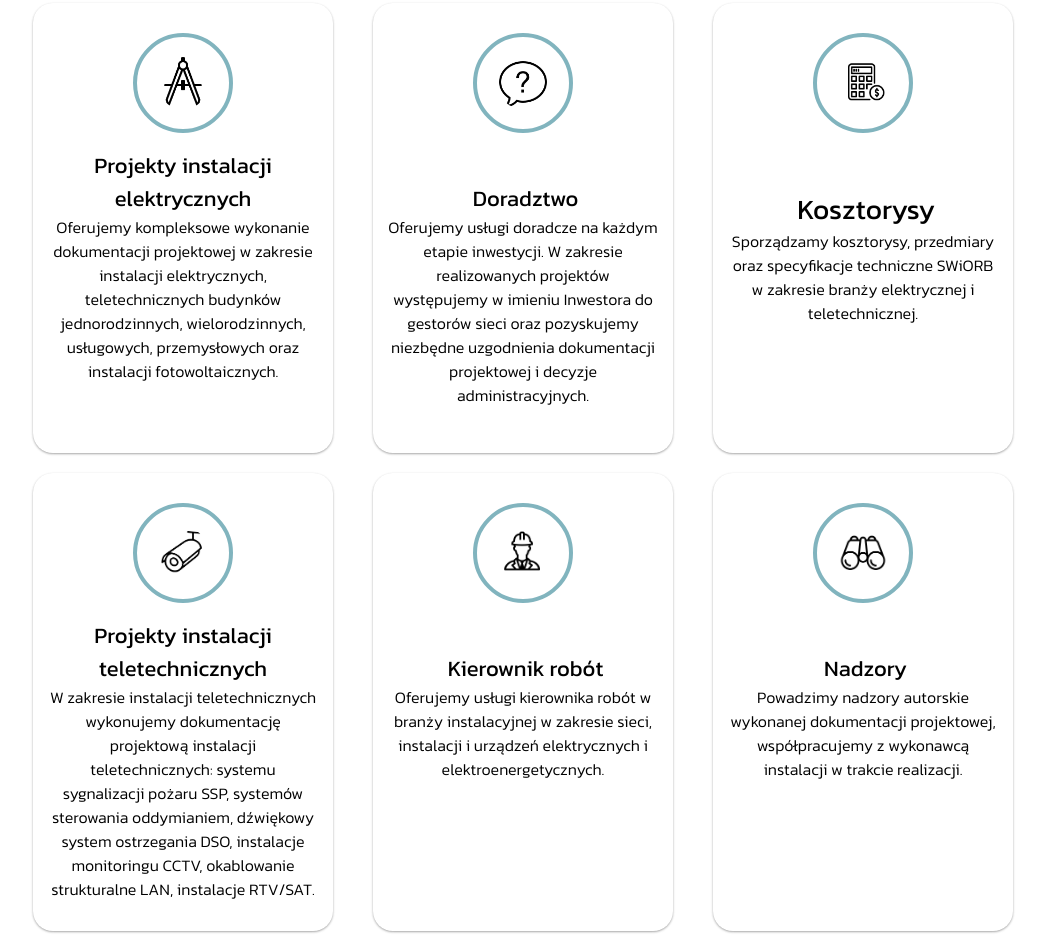
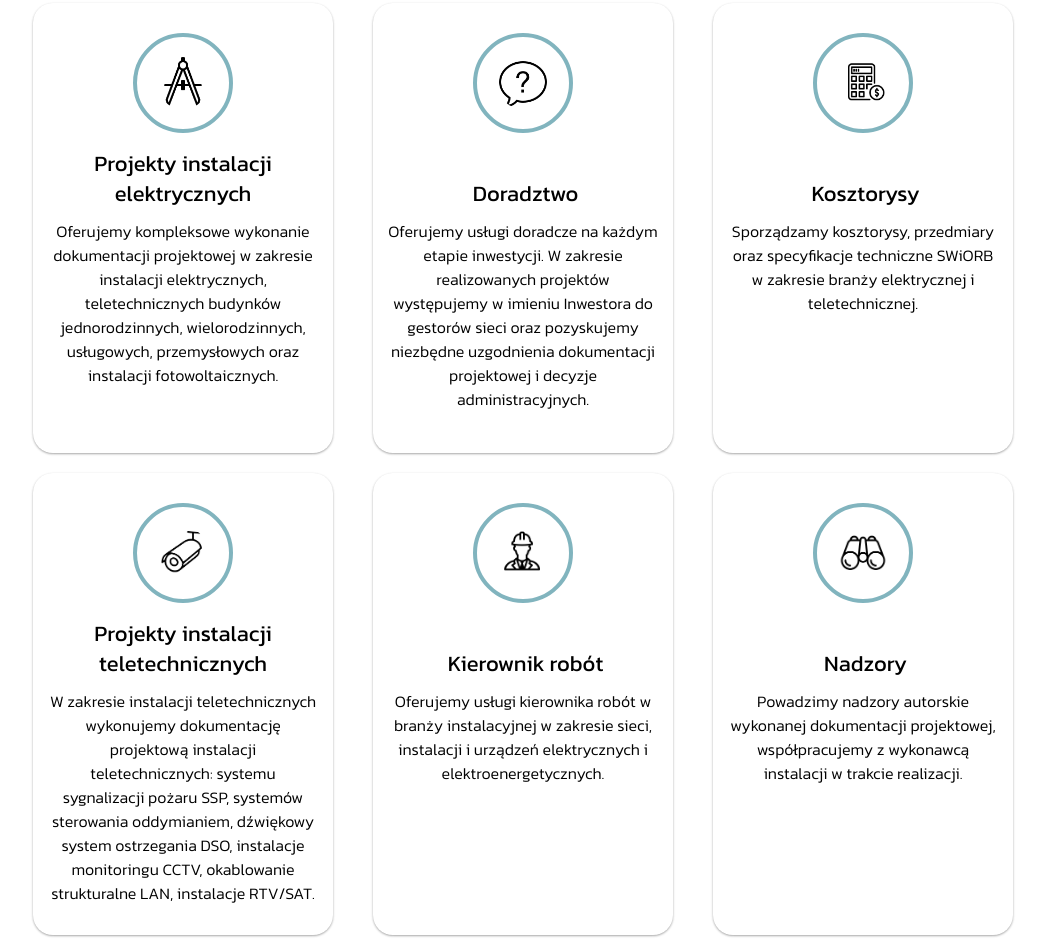
Before and after one commit to fgrka/engineering-office-website, a plain HTML site: page index.html in a window 1280 px wide. Shown: the part 1497-2443 px from the top of the page, without its empty margins (117-1162 px from the left). Drawn offline with Linux system fonts and the light colour scheme.

Commit message:
font fixed

```diff
--- a/index.html
+++ b/index.html
@@ -102,7 +102,7 @@
                             <div class="offer-img">
                                 <img src="./img/offer-kosztorys.png" alt="projekt">
                             </div>
-                            <h3><br/>&nbsp;Kosztorysy </h3>
+                            <h4><br/>&nbsp;Kosztorysy </h4>
                             <p> Sporządzamy kosztorysy, przedmiary oraz specyfikacje techniczne SWiORB w zakresie branży elektrycznej i teletechnicznej.
                             </p>
                         </div>
--- a/styles.css
+++ b/styles.css
@@ -274,8 +274,11 @@ section {
     border-radius: 2rem;
 }
 
-.offer-descr > h3 {
-   line-height: 4rem;
+.offer-descr > h4 {
+
+   line-height: 3rem;
+   margin-bottom: 1rem;
+
 }
 
 .offer-img {
```
